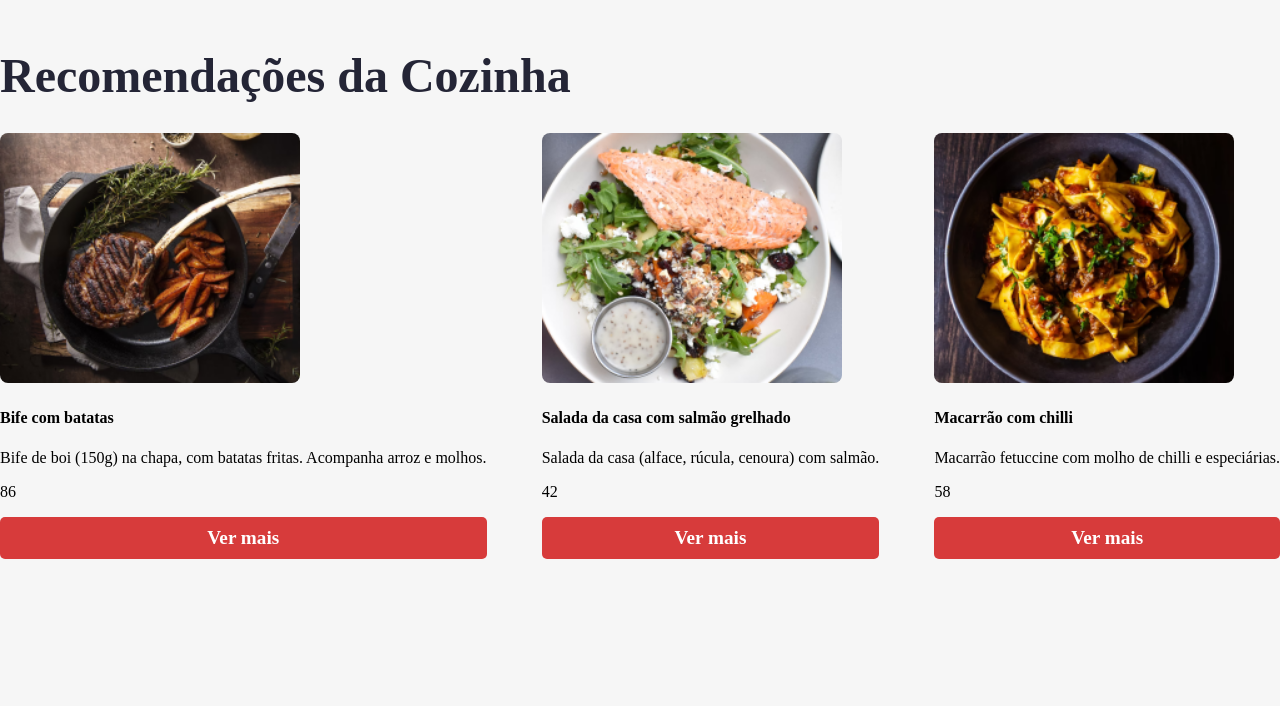
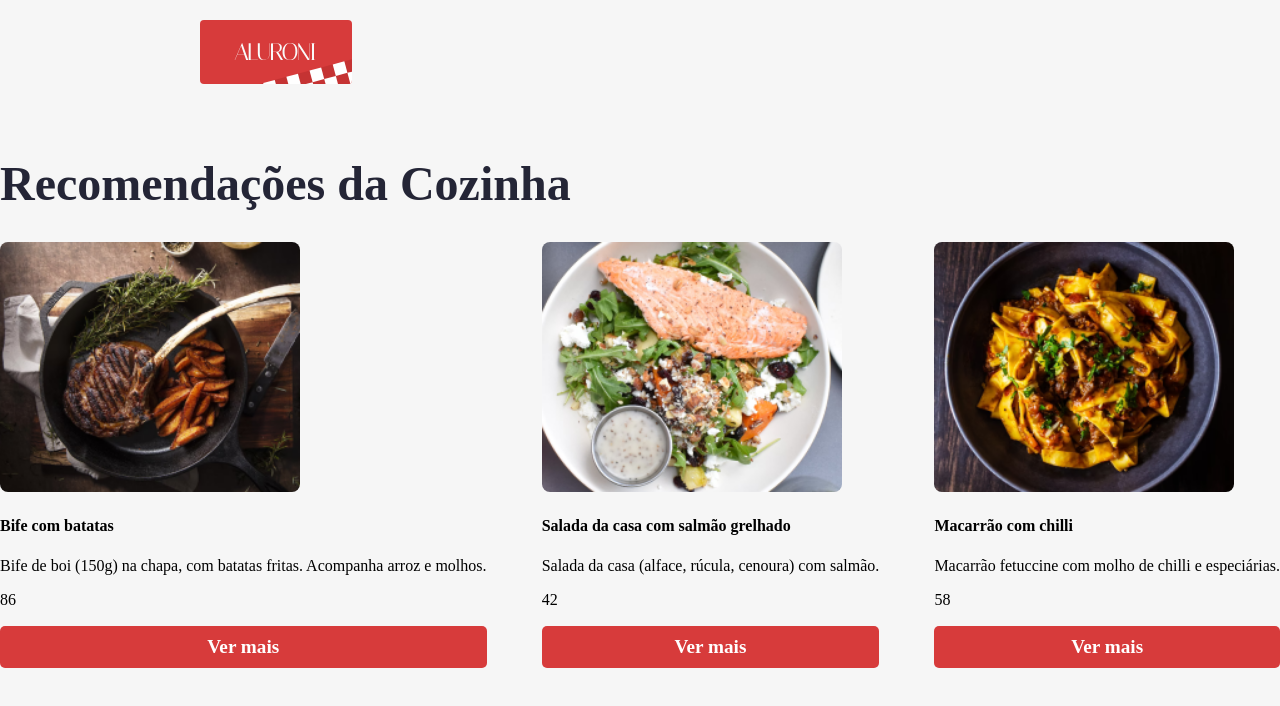
Before and after one commit to Melksedeque/aluroni-cardapio-online, a React (Vite) app: page / in a window 1280 px wide. Shown: the top 706 px of the page. Built offline with nearby package versions, Linux system fonts and the light colour scheme; a web font is replaced by a local one.

Commit message:
Importar componente Menu no Inicio

```diff
--- a/src/pages/Inicio/index.tsx
+++ b/src/pages/Inicio/index.tsx
@@ -1,12 +1,13 @@
 import cardapio from 'data/cardapio.json';
 import styles from './Inicio.module.scss';
-
+import Menu from 'components/Menu';
 
 export default function Inicio() {
   let pratosRecomendados = [...cardapio];
   pratosRecomendados = pratosRecomendados.sort(() => Math.random() - 0.5).splice(0, 3);
   return (
     <section>
+        <Menu />
         <h3 className={styles.titulo}>Recomendações da Cozinha</h3>
         <div className={styles.recomendados}>
             {pratosRecomendados.map(item => (
```
